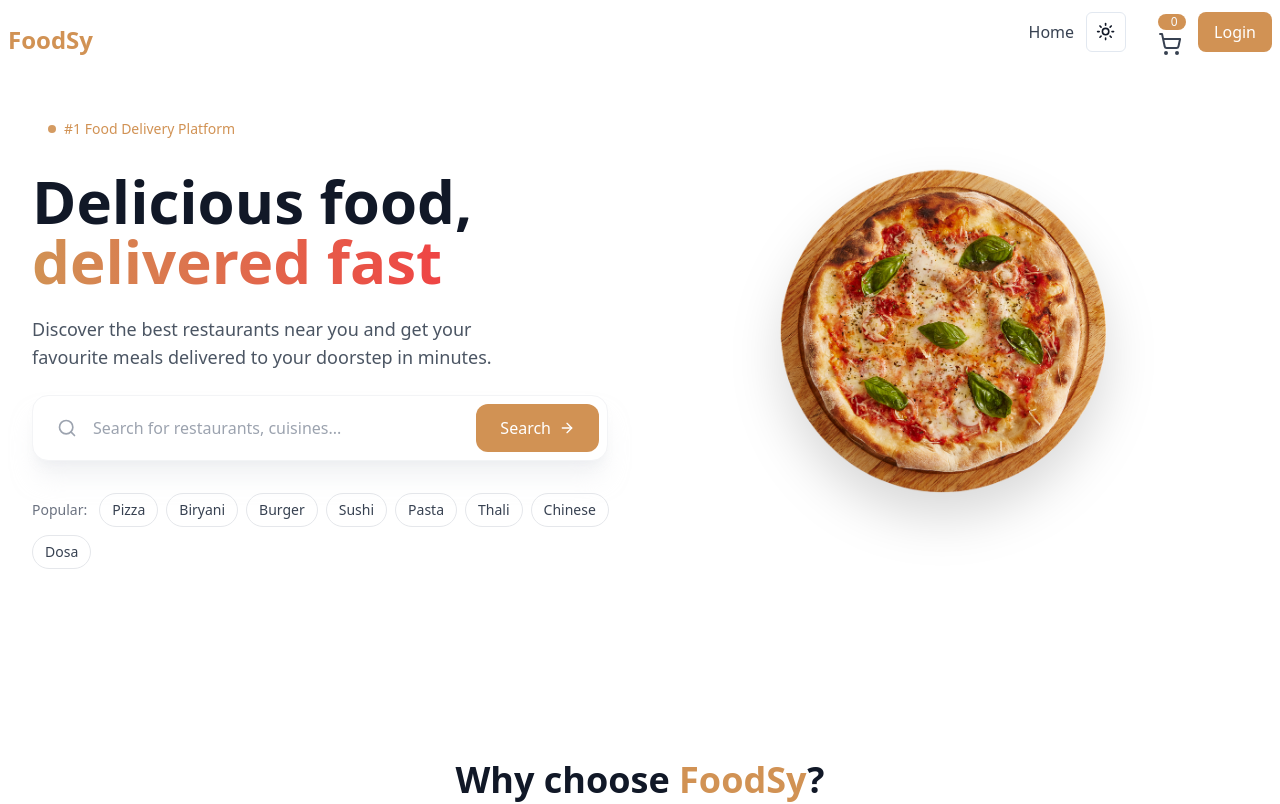
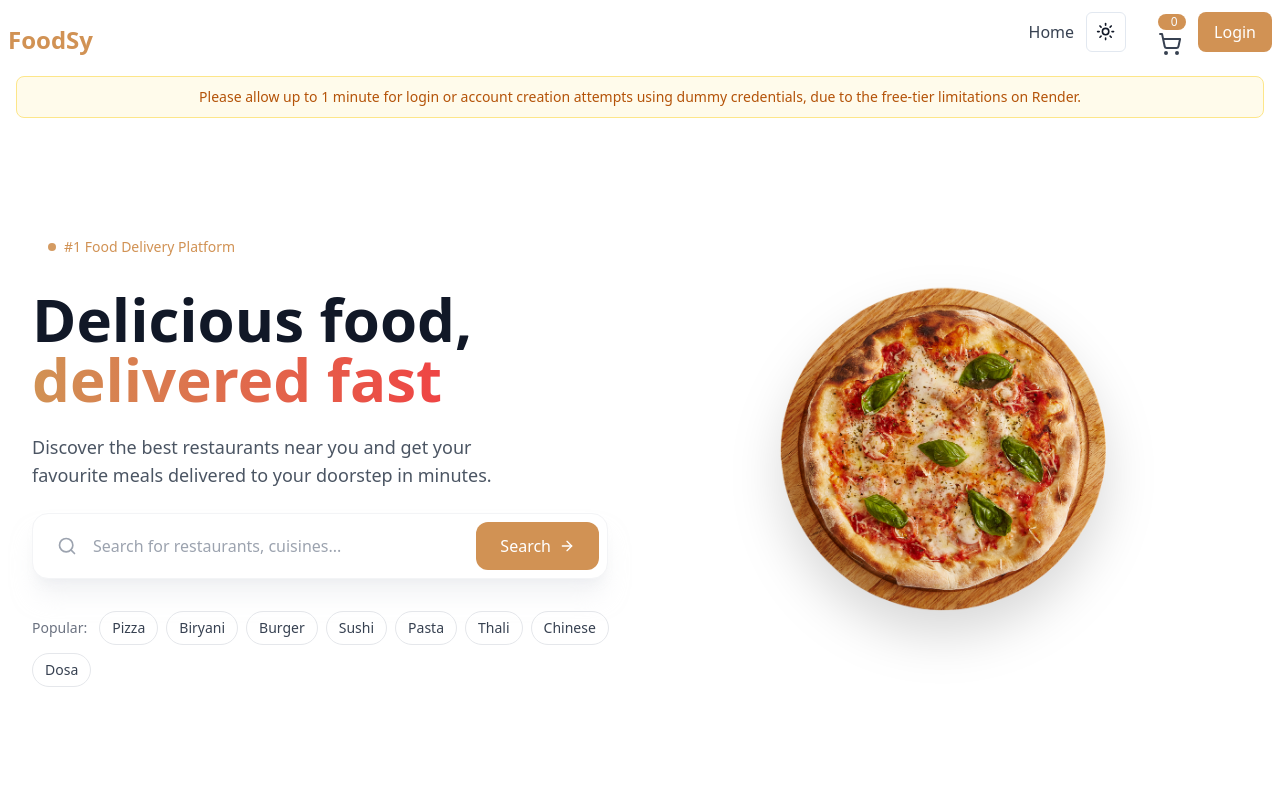
Before and after one commit to Krush-aiden/client, a React (Vite) app: page / in a window 1280 px wide. Shown: the top 804 px of the page. Built offline with nearby package versions, Linux system fonts and the light colour scheme; no server answers.

Commit message:
banner show

```diff
--- a/src/projectComponents/HeroSection.tsx
+++ b/src/projectComponents/HeroSection.tsx
@@ -66,6 +66,14 @@ function HeroSection() {
 
   return (
     <div className="w-full">
+      {/* Info Banner */}
+      <div className="mt-16 mx-auto max-w-7xl px-4 pt-3">
+        <div className="rounded-lg border border-amber-200 bg-amber-50 dark:border-amber-800 dark:bg-amber-950/30 px-4 py-2.5 text-sm text-amber-700 dark:text-amber-300">
+          Please allow up to 1 minute for login or account creation attempts
+          using dummy credentials, due to the free-tier limitations on Render.
+        </div>
+      </div>
+
       {/* Hero Section */}
       <section className="relative overflow-hidden bg-gradient-to-br from-orange-50 via-white to-orange-50 dark:from-gray-900 dark:via-gray-900 dark:to-gray-800 min-h-[85vh] flex items-center">
         {/* Decorative blobs */}
```
